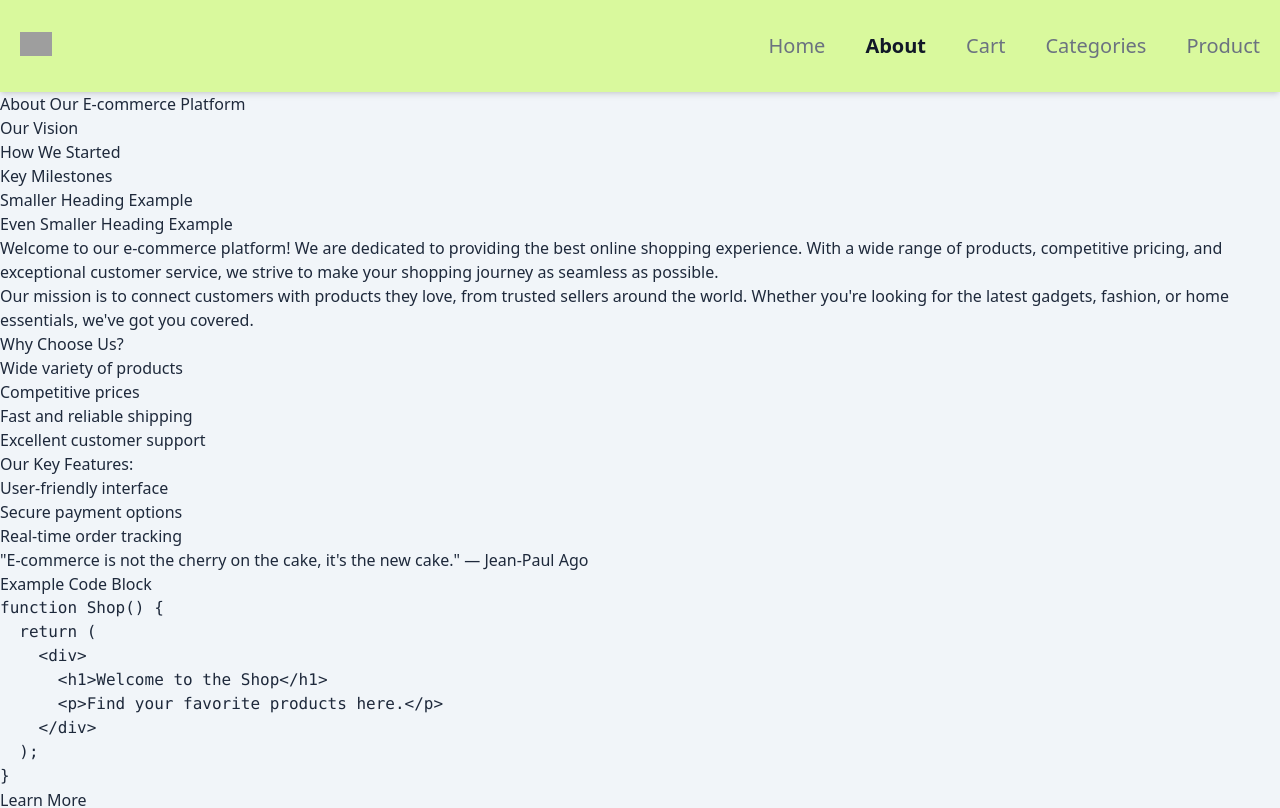
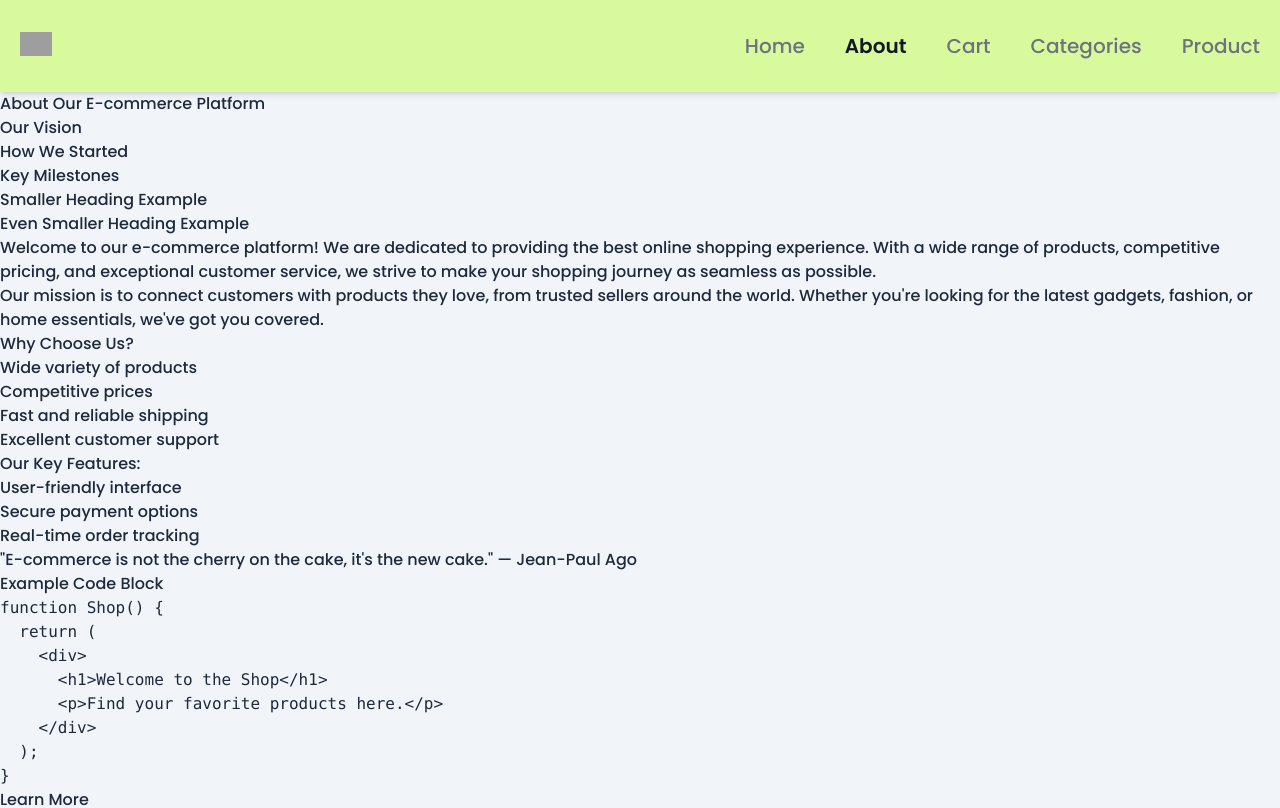
Before and after one commit to Maxdeoro/webShopReactRouter, a React (Vite) app: page /about in a window 1280 px wide. Shown: the top 808 px of the page. Built offline with nearby package versions, Linux system fonts and the light colour scheme; grey boxes are pictures that could not be loaded.

Commit message:
add custom font via cdn

```diff
--- a/index.html
+++ b/index.html
@@ -5,8 +5,11 @@
     <link rel="icon" type="image/svg+xml" href="/vite.svg" />
     <meta name="viewport" content="width=device-width, initial-scale=1.0" />
     <title>Vite + React</title>
+    <link rel="preconnect" href="https://fonts.googleapis.com">
+    <link rel="preconnect" href="https://fonts.gstatic.com" crossorigin>
+    <link href="https://fonts.googleapis.com/css2?family=Poppins:ital,wght@0,100;0,200;0,300;0,400;0,500;0,600;0,700;0,800;0,900;1,100;1,200;1,300;1,400;1,500;1,600;1,700;1,800;1,900&display=swap" rel="stylesheet">
   </head>
-  <body class="text-base text-slate-800 bg-slate-100 font-medium">
+  <body class="text-base text-slate-800 bg-slate-100 font-medium font-poppins">
     <div id="root"></div>
     <script type="module" src="/src/main.jsx"></script>
   </body>
--- a/tailwind.config.js
+++ b/tailwind.config.js
@@ -20,6 +20,9 @@
         primary: '#3f82f6',
         secondary: '#1e3a8a',
       },
+      fontFamily: {
+        poppins: 'poppins, sans-serif',
+      },
     },
   },
   plugins: [],
```
